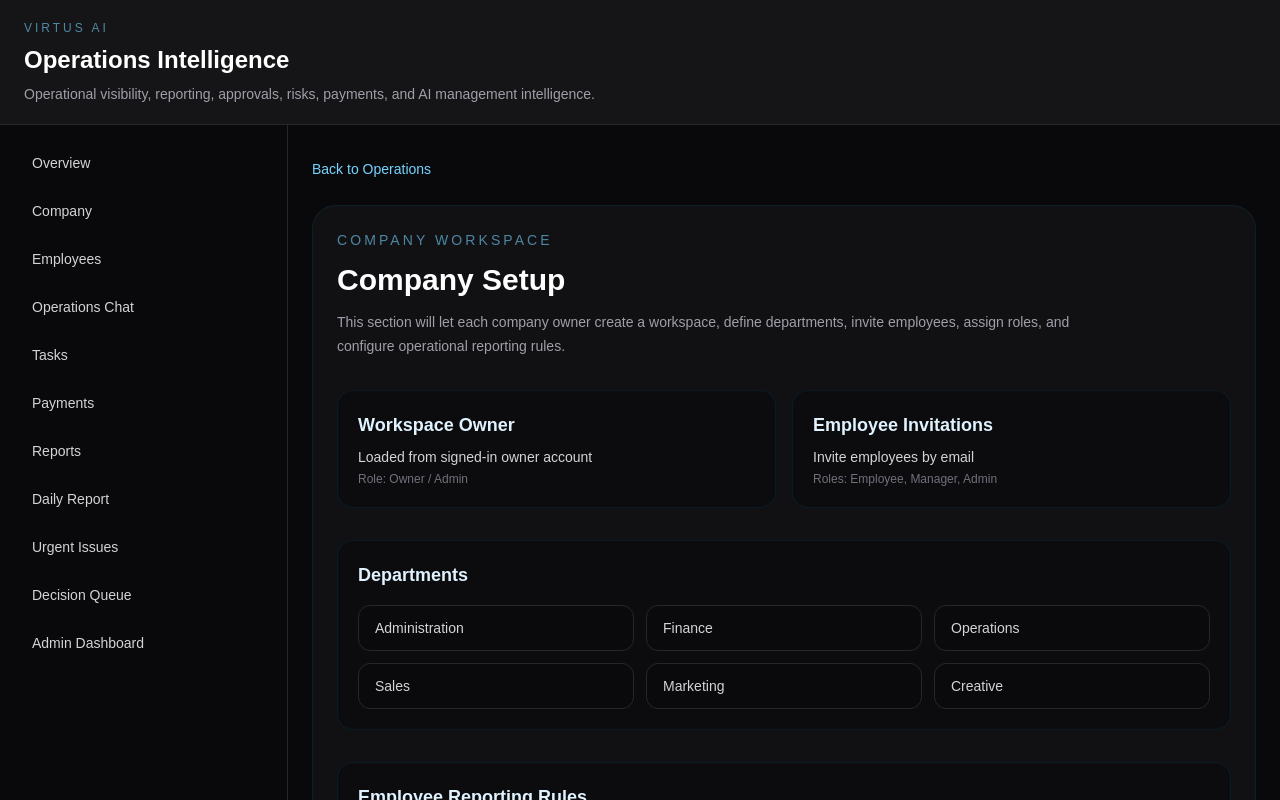
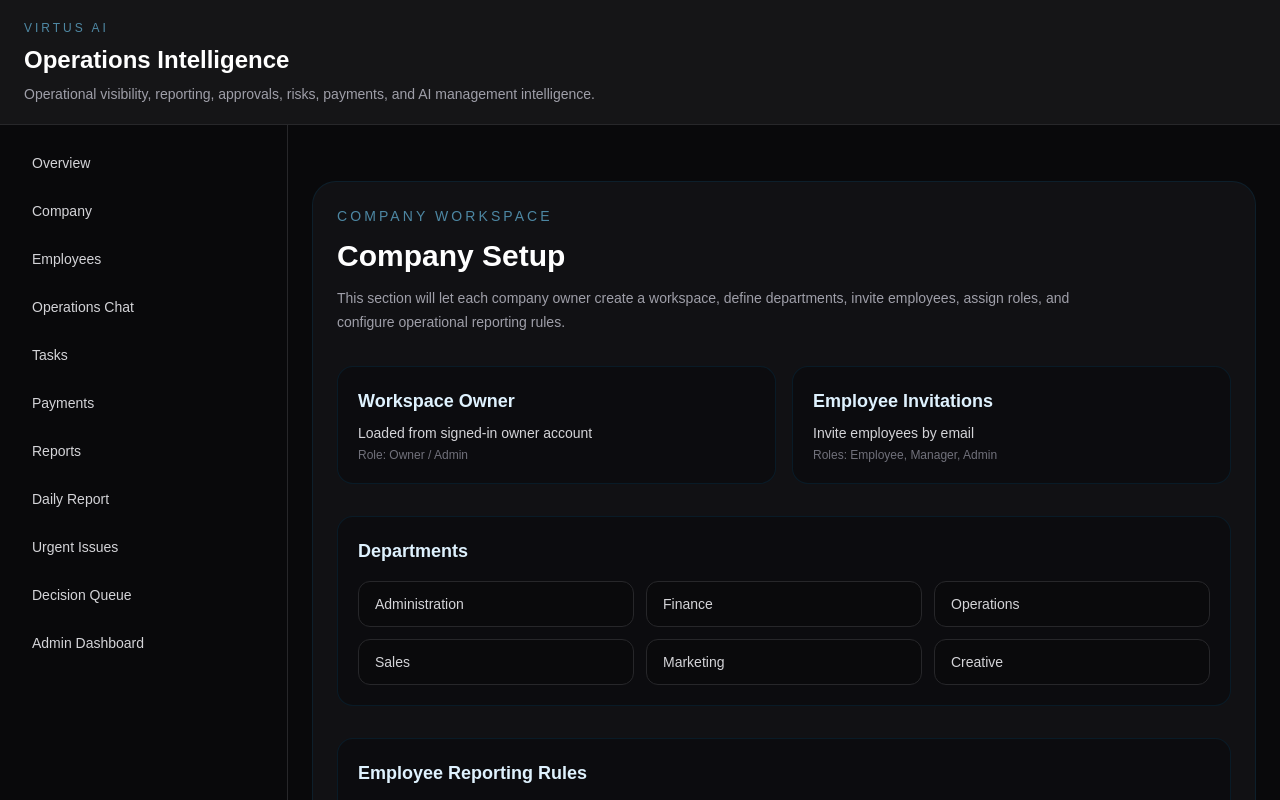
Before and after one commit to SirSebastian-ux/virtus.ai, a Next.js app: page /operations/company in a window 1280 px wide. Shown: the top 800 px of the page. Built offline with nearby package versions, Linux system fonts and the light colour scheme.

Commit message:
Refactor Operations setup pages into shared layout

```diff
--- a/app/operations/company/page.js
+++ b/app/operations/company/page.js
@@ -20,13 +20,7 @@ export default function OperationsCompanyPage() {
   ];
 
   return (
-    <main className="min-h-screen bg-zinc-950 px-6 py-8 text-zinc-100">
-      <section className="mx-auto max-w-5xl">
-        <a href="/operations" className="text-sm text-sky-300 hover:text-sky-200">
-          Back to Operations
-        </a>
-
-        <div className="mt-6 rounded-3xl border border-sky-900/25 bg-zinc-900/60 p-6">
+    <section className="px-6 py-8">        <div className="mt-6 rounded-3xl border border-sky-900/25 bg-zinc-900/60 p-6">
           <p className="text-sm font-medium uppercase tracking-[0.22em] text-sky-300/60">
             Company Workspace
           </p>
@@ -76,7 +70,6 @@ export default function OperationsCompanyPage() {
             </div>
           </div>
         </div>
-      </section>
-    </main>
+    </section>
   );
 }
--- a/app/operations/employees/page.js
+++ b/app/operations/employees/page.js
@@ -18,13 +18,7 @@ export default function OperationsEmployeesPage() {
   ];
 
   return (
-    <main className="min-h-screen bg-zinc-950 px-6 py-8 text-zinc-100">
-      <section className="mx-auto max-w-5xl">
-        <a href="/operations" className="text-sm text-sky-300 hover:text-sky-200">
-          Back to Operations
-        </a>
-
-        <h1 className="mt-6 text-3xl font-semibold text-white">Employees</h1>
+    <section className="px-6 py-8">        <h1 className="mt-6 text-3xl font-semibold text-white">Employees</h1>
 
         <p className="mt-3 max-w-3xl text-sm leading-6 text-zinc-400">
           Invite employees, assign roles, and open individual operational profiles.
@@ -48,7 +42,6 @@ export default function OperationsEmployeesPage() {
             </div>
           ))}
         </div>
-      </section>
-    </main>
+    </section>
   );
 }
```
